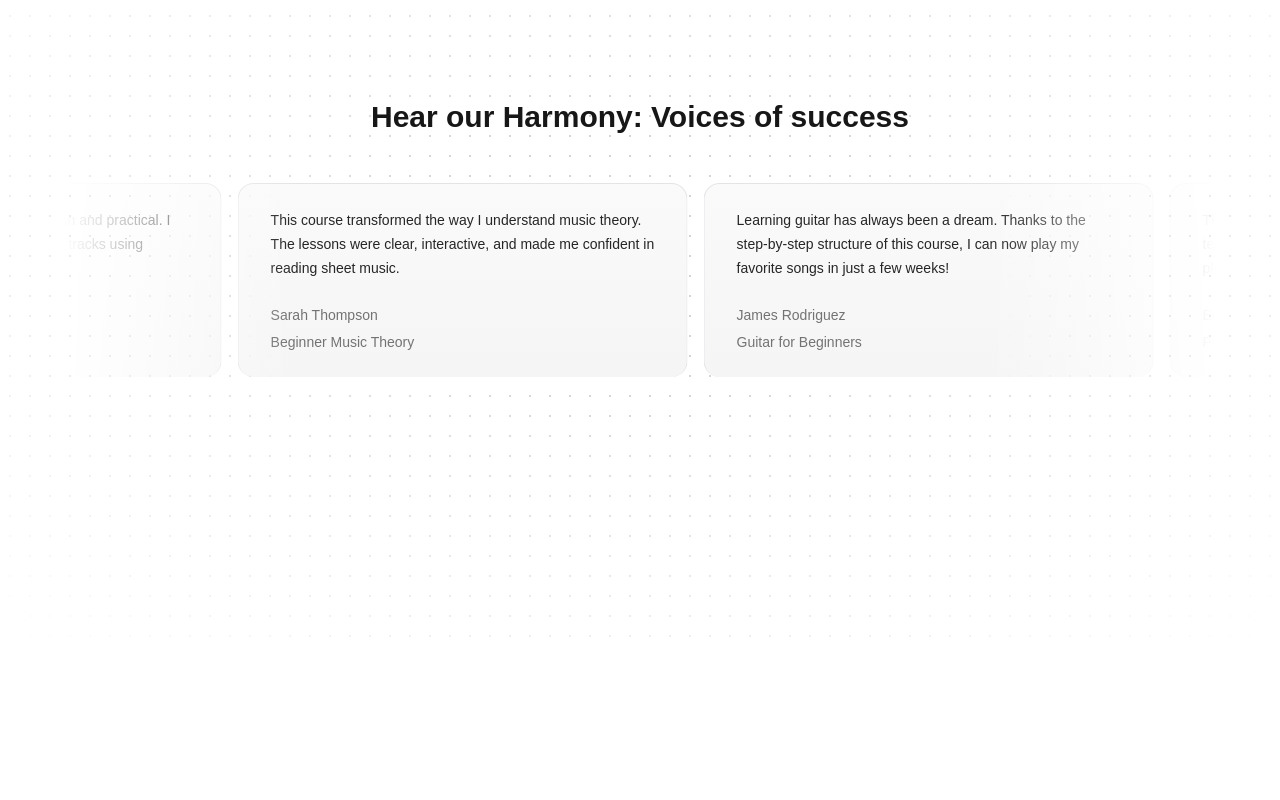
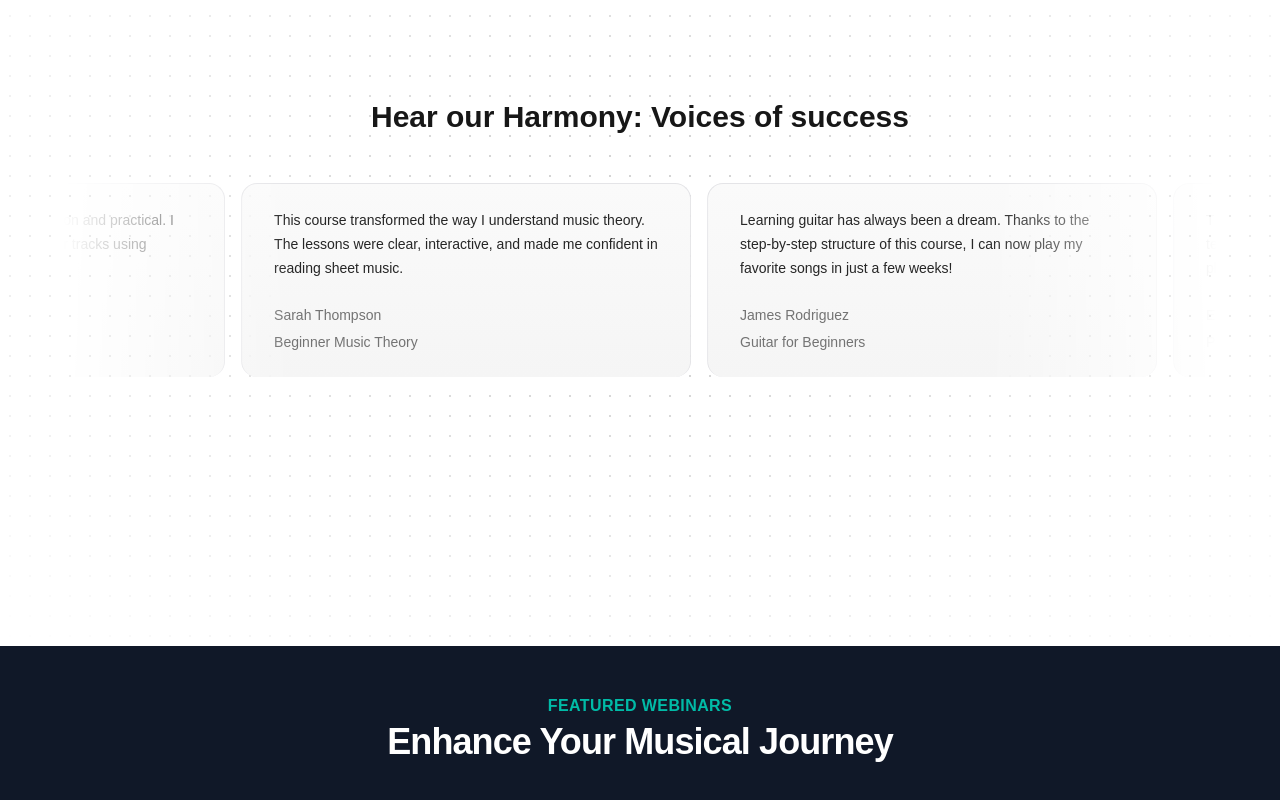
Before and after one commit to iamkapilll/next-music, a Next.js app: page / in a window 1280 px wide. Shown: the part 1974-2774 px from the top of the page. Before the commit the page ends 2620 px from the top, so only its background shows below. Built offline with nearby package versions, Linux system fonts and the light colour scheme.

Commit message:
dependencies

```diff
--- a/package.json
+++ b/package.json
@@ -11,7 +11,7 @@
   "dependencies": {
     "clsx": "^2.1.1",
     "lucide-react": "^0.544.0",
-    "motion": "^12.23.20",
+    "motion": "^12.23.21",
     "next": "15.5.3",
     "react": "19.1.0",
     "react-dom": "19.1.0",
--- a/src/app/page.tsx
+++ b/src/app/page.tsx
@@ -1,6 +1,7 @@
 import FeaturedCourses from "@/components/FeaturedCourses";
 import HeroSection from "@/components/HeroSection";
 import TestimonialCards from "@/components/TestimonialCards";
+import UpcommingWebinars from "@/components/UpcommingWebinars";
 import WhyChooseUs from "@/components/WhyChooseUs";
 
 export default function Home() {
@@ -10,6 +11,7 @@ export default function Home() {
       <FeaturedCourses />
       <WhyChooseUs />
       <TestimonialCards />
+      <UpcommingWebinars />
 
     </main>
 
```
Also changed, not shown: 1 other file (tests, documents, lock files or other folders).
